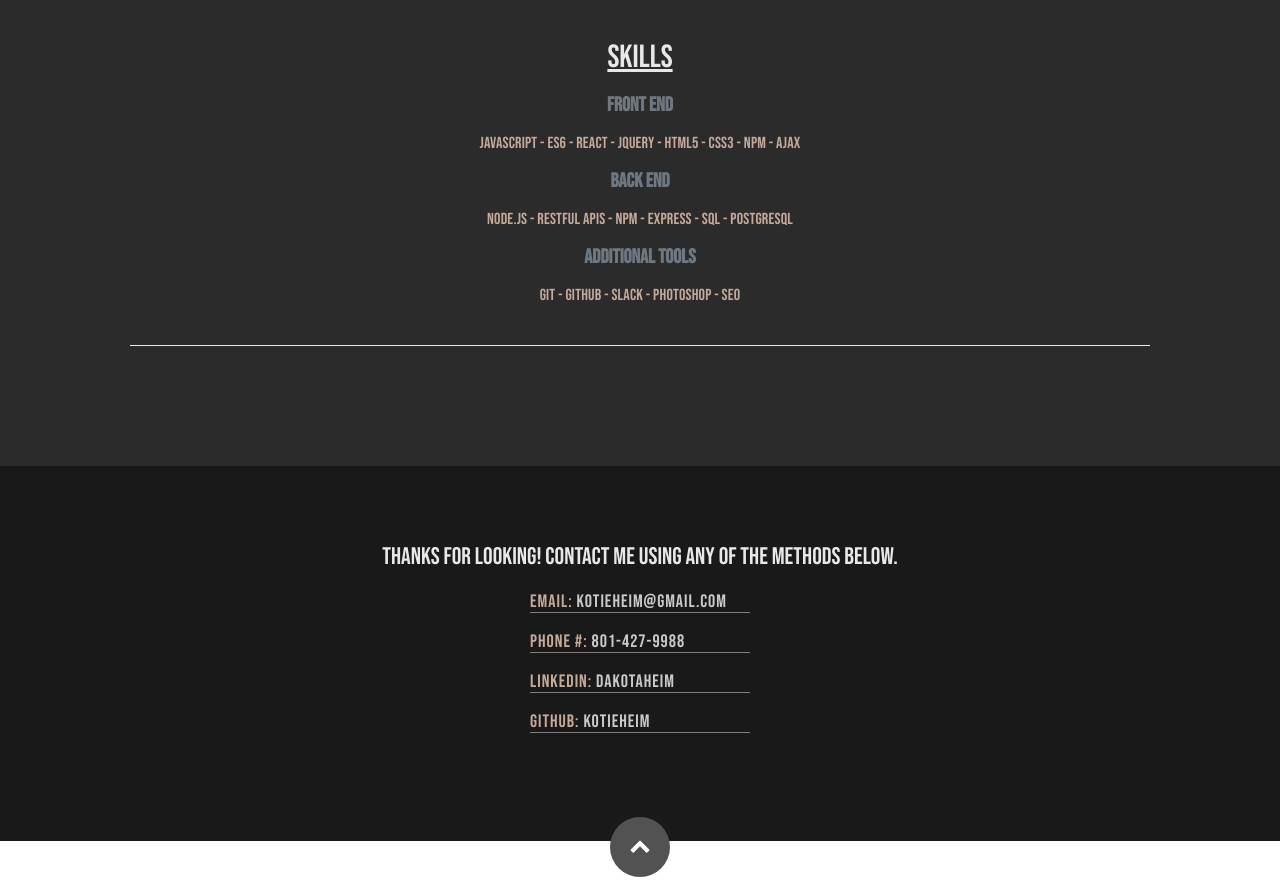
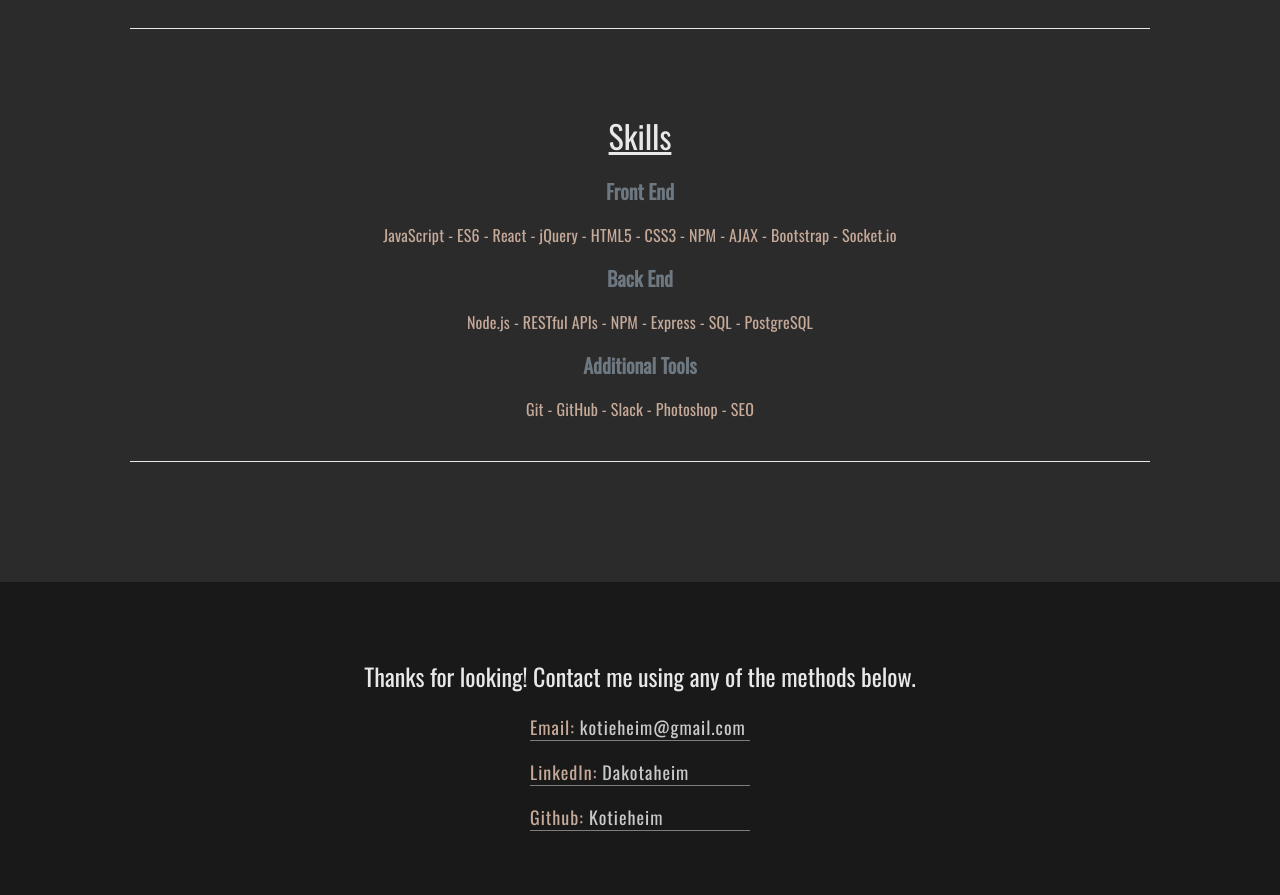
Before and after one commit to Kotieheim/Portfolio, a React (Create React App) app: page / in a window 1280 px wide. Shown: the part 5020-5915 px from the top of the page. Built offline with nearby package versions, Linux system fonts and the light colour scheme.

Commit message:
custom domain

```diff
--- a/package.json
+++ b/package.json
@@ -2,7 +2,7 @@
   "name": "my-portfolio",
   "version": "0.1.0",
   "private": true,
-  "homepage": "https://kotieheim.github.io/Portfolio/",
+  "homepage": "http://dakotaheim.com/",
   "dependencies": {
     "@testing-library/jest-dom": "^4.2.4",
     "@testing-library/react": "^9.4.0",
--- a/public/index.html
+++ b/public/index.html
@@ -5,7 +5,7 @@
     <link rel="icon" href="%PUBLIC_URL%/favicon.ico" />
     <meta name="viewport" content="width=device-width, initial-scale=1" />
     <link
-      href="https://fonts.googleapis.com/css?family=Bebas+Neue&display=swap"
+      href="https://fonts.googleapis.com/css?family=Bebas+Neue|Oswald&display=swap"
       rel="stylesheet"
     />
     <link rel="shortcut icon" type="image/x-icon" href="/public/favicon.ico" />
--- a/src/About/About.css
+++ b/src/About/About.css
@@ -27,7 +27,7 @@
   letter-spacing: 0.5px;
   font-size: 16px;
   text-align: left;
-  line-height: 30px;
+  line-height: 1.7;
   color: #aaaaaa;
 }
 #about .profile-pic {
--- a/src/Contact/Contact.js
+++ b/src/Contact/Contact.js
@@ -24,9 +24,7 @@ export class Contact extends Component {
                   kotieheim@gmail.com
                 </a>
               </span>
-              <div className="Phone">
-                Phone #: <div className="Phone_number">801-427-9988</div>
-              </div>
+
               <span>
                 LinkedIn:{" "}
                 <a
--- a/src/Header/Header.css
+++ b/src/Header/Header.css
@@ -61,12 +61,12 @@ ul#nav li a:hover {
   cursor: pointer;
 }
 
-header .social {
+/* header .social {
   margin: 24px 0;
   padding: 0;
   font-size: 30px;
   text-shadow: 0px 1px 2px rgba(0, 0, 0, 0.8);
-}
+} */
 header .social li {
   display: inline-block;
   margin: 0 15px;
@@ -74,6 +74,9 @@ header .social li {
 }
 header .social li a {
   color: rgb(197, 169, 153);
+}
+header .social li a:hover {
+  color: rgb(221, 221, 221);
 }
 #nav-wrap {
   font: 12px "opensans-bold", sans-serif;
@@ -158,6 +161,7 @@ header .social {
   font-size: 24px;
   line-height: 36px;
 }
+
 header .social li {
   border: 1px solid white;
   border-radius: 50%;
@@ -256,7 +260,7 @@ header .scrolldown {
     margin: 0;
     padding: 0;
     margin: 12px 0;
-    line-height: 16px;
+    line-height: 1.7;
     border: none;
   }
   ul#nav li a:visited {
--- a/src/Portfolio/Portfolio.css
+++ b/src/Portfolio/Portfolio.css
@@ -19,6 +19,7 @@
   letter-spacing: 1px;
 }
 .portfolio-item .item-wrap p {
+  line-height: 1.7;
   display: block;
   padding: 0 15px;
 }
--- a/src/Resume/Resume.css
+++ b/src/Resume/Resume.css
@@ -47,6 +47,7 @@
   margin-top: 9px;
 }
 #resume .info-content {
+  line-height: 1.7;
   letter-spacing: 0.7px;
   color: rgb(197, 169, 153);
 }
--- a/src/Resume/Resume.js
+++ b/src/Resume/Resume.js
@@ -46,7 +46,8 @@ export class Resume extends Component {
               <h2>Front End</h2>
               <p className="skills">
                 {" "}
-                JavaScript - ES6 - React - jQuery - HTML5 - CSS3 - NPM - AJAX
+                JavaScript - ES6 - React - jQuery - HTML5 - CSS3 - NPM - AJAX -
+                Bootstrap - Socket.io
               </p>
             </div>
             <div className="bars">
--- a/src/index.css
+++ b/src/index.css
@@ -1,6 +1,7 @@
 body {
   margin: 0;
-  font-family: "Bebas Neue", cursive;
+  /* font-family: "Bebas Neue", cursive; */
+  font-family: "Oswald";
   -webkit-font-smoothing: antialiased;
   -moz-osx-font-smoothing: grayscale;
 }
--- a/src/resumeData.js
+++ b/src/resumeData.js
@@ -47,18 +47,6 @@ let resumeData = {
       Achievements:
         "General introductions into developement and programming which led me to pursue other means of education myself for the specific niche of what im interested in, rather than spending time on subjects not pertaining to my interests."
     }
-  ],
-  skillsDescription: "Your skills here",
-  skills: [
-    {
-      skillname: "HTML5"
-    },
-    {
-      skillname: "CSS"
-    },
-    {
-      skillname: "Reactjs"
-    }
   ]
 };
 
```
Also changed, not shown: 21 other files (tests, documents, lock files or other folders).
